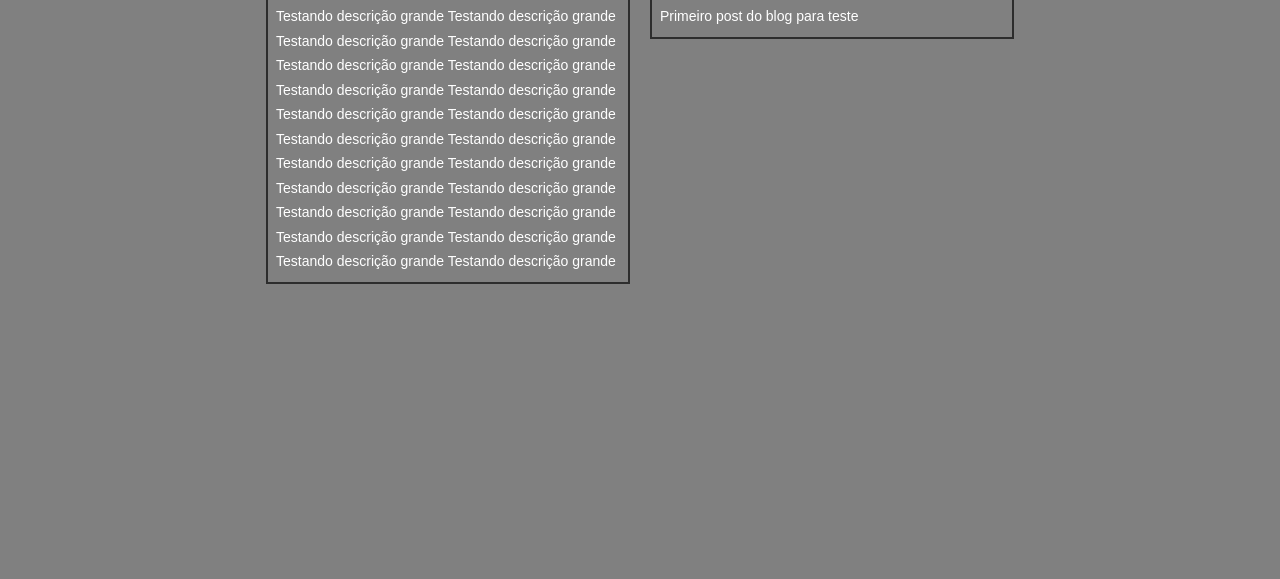
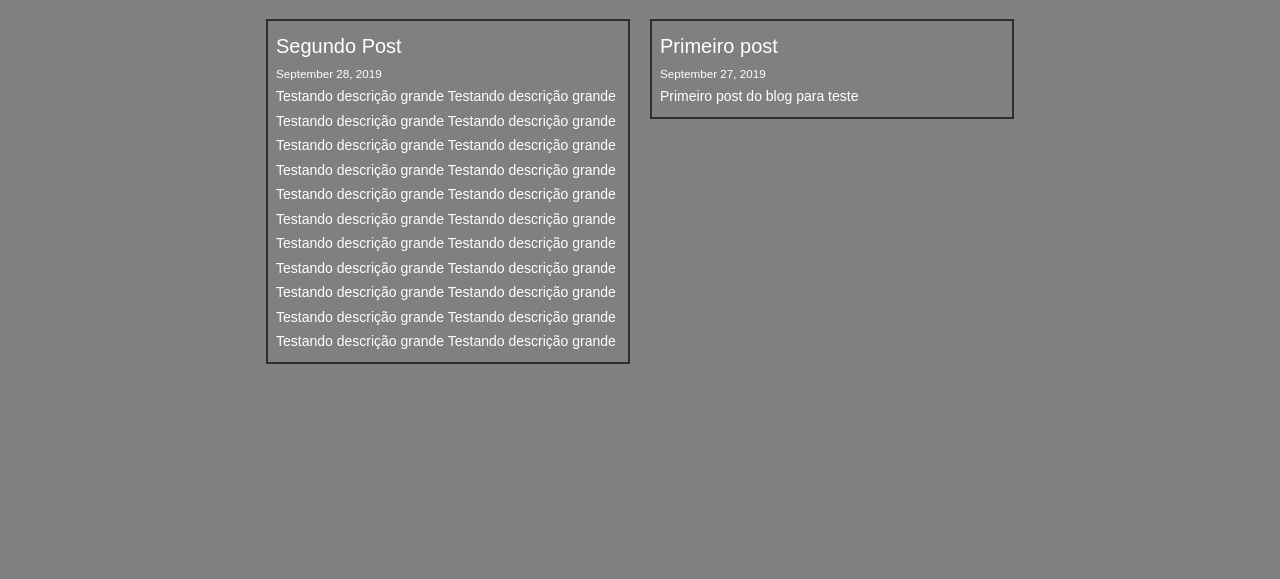
Before and after one commit to brunodhr/my-blog, a Gatsby site: page / in a window 1280 px wide. Shown: the part 161-740 px from the top of the page. Built offline with nearby package versions, Linux system fonts and the light colour scheme; Gatsby itself is replaced by a stand-in of ours; some packages are replaced by stand-ins of ours; a web font is replaced by a local one.

Commit message:
refac(Layout): fix Body to merge with header fixed

```diff
--- a/src/components/Layout/styles.js
+++ b/src/components/Layout/styles.js
@@ -7,8 +7,8 @@ export const Wrapper = styled.div`
 // background-image: linear-gradient(to bottom right, #505050, #81c2de);
 
 export const Body = styled.div`
-  padding: 20px 20%;
-  height: calc(100vh - 133px);
+  padding: 100px 20%;
+  height: 100vh;
   overflow-y: scroll;
   &::-webkit-scrollbar {
     width: 10px;
@@ -16,7 +16,4 @@ export const Body = styled.div`
   &::-webkit-scrollbar-thumb {
     background: #505050;
   }
-  @media (min-width: 320px) and (max-width: 425px) {
-    height: calc(100vh - 130px);
-  }
 `
```
